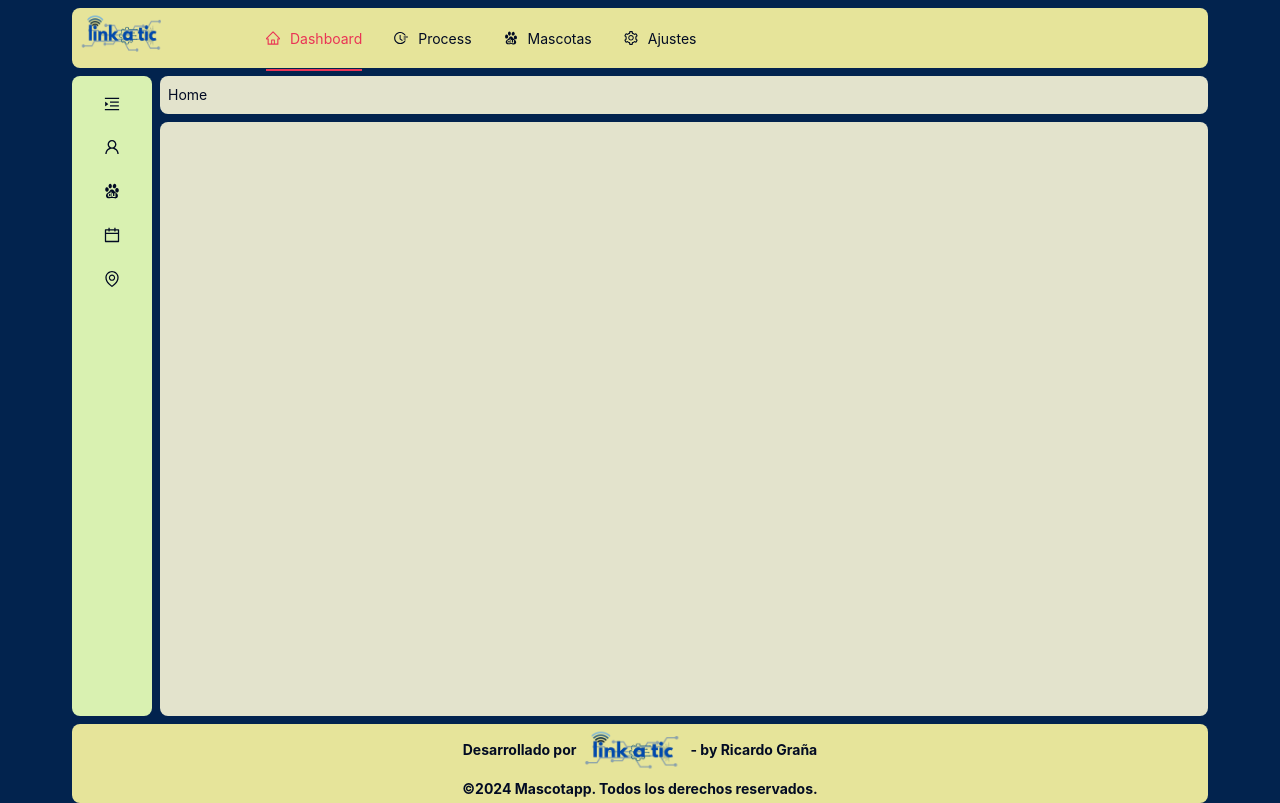
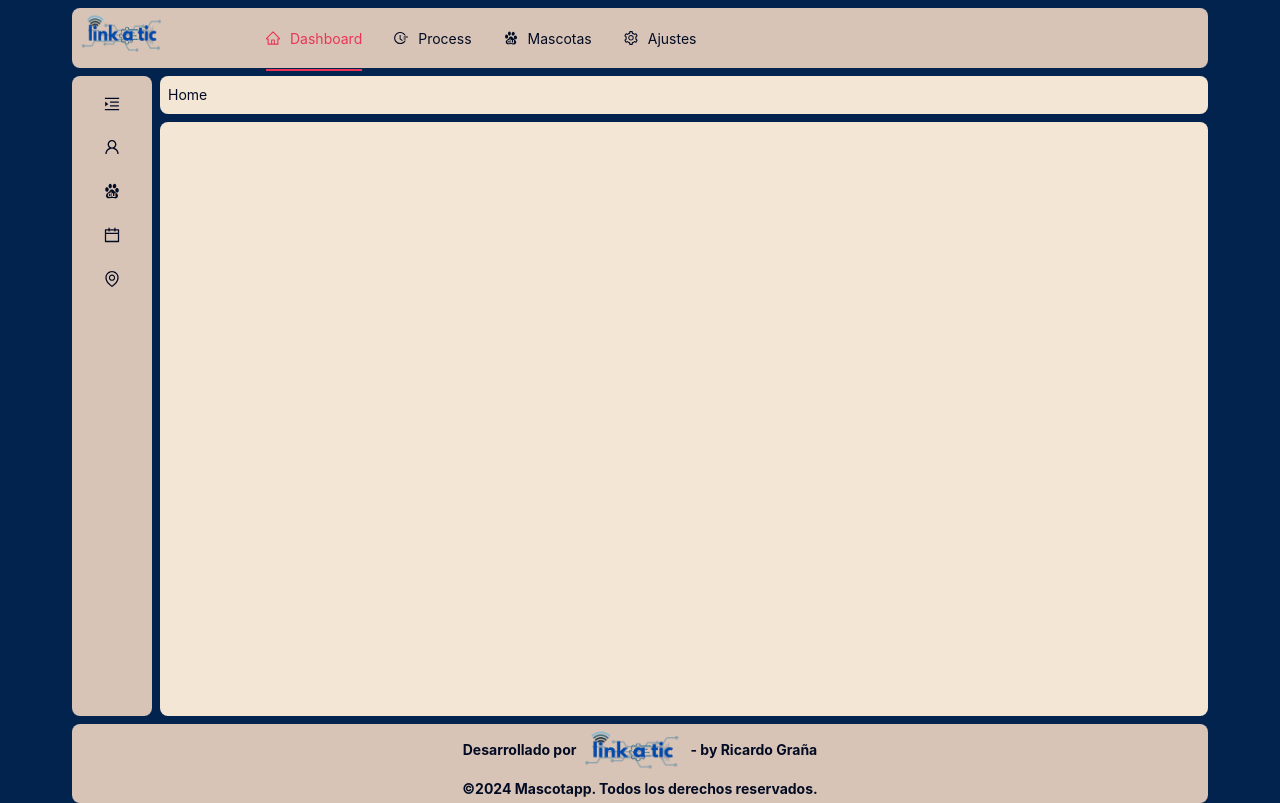
Before and after one commit to r1k4rd0g/Mascotapp, a React (Vite) app in the folder client/: page / in a window 1280 px wide. Built offline with nearby package versions, Linux system fonts and the light colour scheme; no server answers.

Commit message:
fix show submenu when the page is reloaded, changed colors again

```diff
--- a/client/src/components/menu/sideBarAndContent.jsx
+++ b/client/src/components/menu/sideBarAndContent.jsx
@@ -1,23 +1,25 @@
 import { Layout, Menu, Breadcrumb } from 'antd';
 import { Outlet, useLocation, useNavigate, } from 'react-router-dom';
-import { useState, useEffect } from 'react';
+import { useState, useEffect, useRef } from 'react';
 import { sideMenuItems } from '../../config/menuConfig';
 import { CollapseButton } from './collapseButton';
 import { extendedThemeConfig } from '../../styles/theme';
 import "./sideBar.css";
-
 
 const { Sider, Content } = Layout;
 
 export const SidebarAndContent = () => {
   const [collapsed, setCollapsed] = useState(true);
   const [breadCrumbItems, setBreadCrumbItems] = useState([]);
-  //const { token } = theme.useToken();
+  const [openKeys, setOpenKeys] = useState([]);
   const location = useLocation();
   const navigate = useNavigate();
+  const isInitialRender = useRef(true);
+  const isFirstRender = useRef(true);
 
   useEffect(() => {
     const path = location.pathname.split("/").filter((item) => item);
+
     //Generar dinamicamente la ruta:
     const items = [
       { key: "home", title: "Home", onClick: () => navigate("/") }, //Estático ruta de inicio
@@ -29,6 +31,7 @@ export const SidebarAndContent = () => {
     ];
     setBreadCrumbItems(items);
   }, [location.pathname, navigate]);
+
   // Obtener la key seleccionada basada en la ruta actual
   const getSelectedKey = (pathname) => {
     for (const menu of sideMenuItems) {
@@ -43,17 +46,47 @@ export const SidebarAndContent = () => {
   };
 
   // Obtener la key del sub menú abierto basado en la ruta actual
-  const getOpenKey = (pathname) => {
-    const foundMenu = sideMenuItems.find((menu) =>
-      menu.items?.some((subItem) => subItem.link === pathname)
+  const getOpenKeys = (pathname) => {
+    const pathSegments = pathname.split('/').filter(Boolean);
+    let openKeys = [];
+    let currentPath = '';
+    for (const segment of pathSegments) {
+      currentPath += `/${segment}`;
+      const foundMenu = sideMenuItems.find(menu =>
+        menu.items?.some(item => item.link === currentPath)
       );
-    return foundMenu ? foundMenu.key : undefined;
+      if (foundMenu) {
+        openKeys.push(foundMenu.key);
+      }
+    }
+    return openKeys;
   };
+
+  useEffect(() => {
+    //solo actualizar openKeys si collapsed es false y no es la carga inicial
+    if (!isFirstRender.current && !collapsed) {
+      const initialOpenKeys = getOpenKeys(location.pathname);
+      setOpenKeys(initialOpenKeys);
+    }
+    // Forzar el cierre en el primer render después de la inicialización
+    if (isInitialRender.current) {
+      isInitialRender.current = false;
+      setOpenKeys([]);
+    }
+    if (isFirstRender.current) {
+      isFirstRender.current = false;
+    }
+  }, [location.pathname, collapsed]);
 
   // Manejar la navegación al hacer clic en un menú
   const handleMenuClick = (menuItem) => {
     if (menuItem?.link) {
       navigate(menuItem.link);
+    }
+    if (menuItem.parentKey) {
+      setOpenKeys([menuItem.parentKey]);
+    } else {
+      setOpenKeys([]);
     }
   };
   const menuItems = sideMenuItems.map((item) => {
@@ -62,11 +95,14 @@ export const SidebarAndContent = () => {
         key: item.key,
         icon: item.icon,
         label: item.label,
-        children: item.items.map((subItem) => ({
+        children: item.items.map((subItem) => {
+          subItem.parentKey = item.key; // Pass the parent key
+          return {
             key: subItem.key,
             label: subItem.label,
             onClick: () => handleMenuClick(subItem),
-        })),
+          }
+        }),
       };
     } else {
       return {
@@ -104,8 +140,10 @@ export const SidebarAndContent = () => {
         <CollapseButton collapsed={collapsed} setCollapsed={setCollapsed} />
         <Menu
           mode="inline"
-          selectedKeys={[getSelectedKey(location.pathname)]} // Encuentra la clave correcta
-          defaultOpenKeys={getOpenKey(location.pathname) ? [getOpenKey(location.pathname)] : []} // Abre el sub menú correcto
+          selectedKeys={[getSelectedKey(location.pathname)]}
+          openKeys={openKeys}
+          onOpenChange={(newOpenKeys) => setOpenKeys(newOpenKeys)}
+          subMenuCloseDelay={0.3}
           style={{
             height: "70vh",
             backgroundColor: 'transparent',
@@ -141,7 +179,7 @@ export const SidebarAndContent = () => {
           <Outlet
             style={{
               backgroundColor: 'none',
-          }}/>
+            }} />
         </Content>
       </Layout>
     </Layout >
--- a/client/src/components/table/genericTable.jsx
+++ b/client/src/components/table/genericTable.jsx
@@ -22,7 +22,7 @@ export const GenericTable = ({
     parentData
 }) => {
 
-    const [ellipsis, setEllipsis] = useState(false); //aparece modo expandido por default
+    const [ellipsis, setEllipsis] = useState(true); //aparece modo compacto por default
     const { reloading } = useData(data);
     const { loadingStates, percent } = useLoadingState();
     const nameSearchProps = useSearchGenerics('name');
--- a/client/src/styles/theme.js
+++ b/client/src/styles/theme.js
@@ -4,11 +4,11 @@ export const themeConfig = {
         colorPrimary: '#EA3455FF',       // Color principal -->  EA3455FF
         colorPrimaryText: '#020B23FF',
         backgroundColor: '#D8BBC2FF',// Fondo de contenedores
-        bodyBackground: '#9c9fa3',      // Fondo de la página
-        colorBgHeader: '#E6E49AFF',
-        colorBgFooter: '#E6E49AFF',
-        colorBgSidebar: '#D9F1B1FF',
-        colorBgContainer: '#E3E3CCFF', // Color de fondo de los contenedores
+        bodyBackground: '#F3E6D5FF',      // Fondo de la página
+        colorBgHeader: '#D8C4B6', // otro color posible 437B2BFF
+        colorBgFooter: '#D8C4B6',
+        colorBgSidebar: '#D8C4B6',
+        colorBgContainer: '#F3E6D5FF', // Color de fondo de los contenedores
         borderColor: '#EA3455ff',
         colorText: '#020B23FF',           // Color del texto principal
         colorSuccess: '#B8DC6B',        // Color de éxito
@@ -25,23 +25,23 @@ export const themeConfig = {
         },
         Menu: {
             colorText: '#020B23FF',
-            backgroundColor: '#E3E3CCFF',
+            backgroundColor: '#F3E6D5FF',
 
         },
         Content: {
             borderRadius: 8,
-            backgroundColor: '#E3E3CCFF',
+            backgroundColor: '#F3E6D5FF',
         },
         Form: {
         },
         Table: {
             bodySortBg: '#070700FF',
             borderColor: '#032617FF',
-            colorText: '#7a1026',
-            headerBg: '#D9F1B1FF',
-            headerColor: '#070700FF',
-            footerColor: '#070700FF',
-            footerBg: '#D9F1B1FF',
+            colorText: '#4A0513FF',
+            headerBg: '#4F709C',
+            headerColor: '#F3E6D5FF',
+            footerColor: '#F3E6D5FF',
+            footerBg: '#4F709C',
             rowHoverBg: '#D6D392FF', //cuando paso por arriba de la fila, muestra en que fila estoy,
             rowSelectedBg: '#D6D392FF', //cuando selecciono una fila, la resalta
             borderRadius: 8,
```
Also changed, not shown: 1 other file (tests, documents, lock files or other folders). Lines whose indentation alone changed are shown as unchanged.
